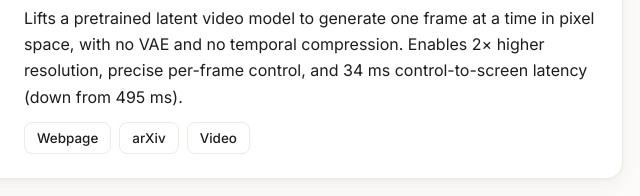
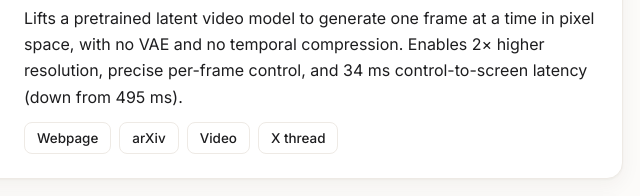
Before and after one commit to DennisMenn/DennisMenn.github.io, a plain HTML site: page index.html in a window 1280 px wide. Shown: the part 2908-3104 px from the top of the page, 493-1133 px from the left. Drawn offline with Linux system fonts and the light colour scheme.

Commit message:
Add Shuo Chen's PixVid X thread link

```diff
--- a/index.html
+++ b/index.html
@@ -146,6 +146,7 @@
             <a href="https://chenshuo20.github.io/PixVid/">Webpage</a>
             <a href="https://arxiv.org/abs/2611.17336">arXiv</a>
             <a href="https://chenshuo20.github.io/PixVid/media/video/pixvid_teaser.mp4">Video</a>
+            <a href="https://x.com/an_epsilon0/status/2121286979153547586">X thread</a>
           </div>
         </div>
       </article>
```
